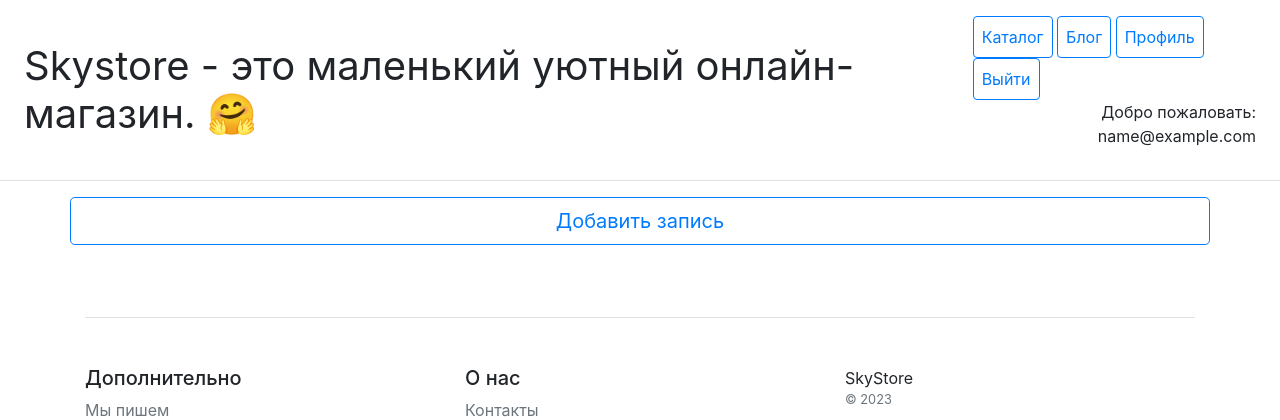
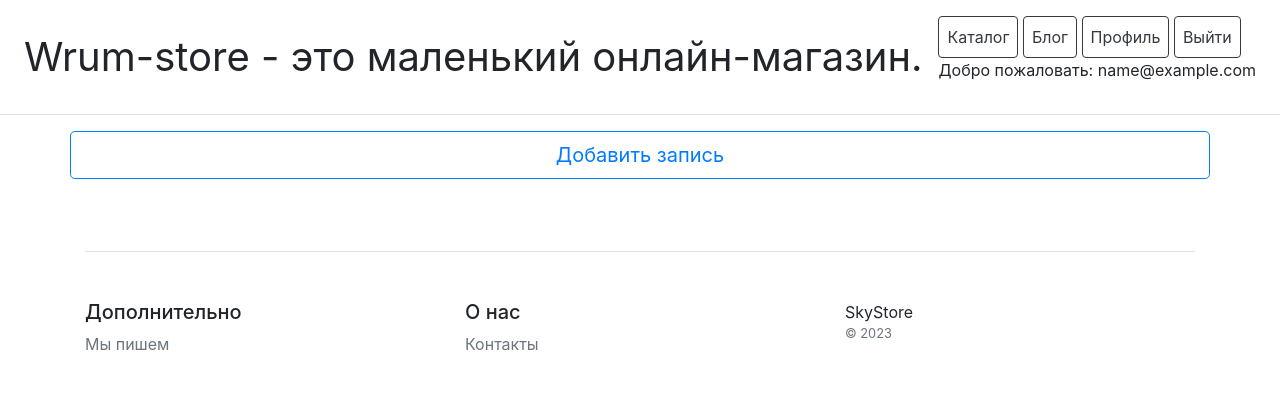
Before and after one commit to ckp1mo/online-store, a Django app: page /blog/ in a window 1280 px wide. Shown: the top 420 px of the page. Run offline with Django 4.2, Linux system fonts and the light colour scheme; the visitor is signed in with stand-in values (Sample User, id 1); data that the repository does not hold is empty; some libraries are stand-ins or nearby versions.

Commit message:
changed btn style

```diff
--- a/blog/templates/blog/blogrecord_confirm_delete.html
+++ b/blog/templates/blog/blogrecord_confirm_delete.html
@@ -10,7 +10,7 @@
                             {% csrf_token %}
                             <p>Удалить запись "{{ object.title }}"?</p>
                             <button type="submit" class="btn btn-success">Подтвердить?</button>
-                            <a href="{% url 'blog:list' %}" class="btn btn-warning">Отмена</a>
+                            <a href="{% url 'blog:list_post' %}" class="btn btn-warning">Отмена</a>
                         </form>
                     </div>
                 </div>
--- a/blog/templates/blog/blogrecord_form.html
+++ b/blog/templates/blog/blogrecord_form.html
@@ -10,7 +10,7 @@
                         <form method="post" enctype="multipart/form-data">
                             {% csrf_token %}
                             {{ form.as_p }}
-                            <button type="submit" class="btn btn-success">
+                            <button type="submit" class="btn btn-outline-success">
                                 {% if object %}
                                     Сохранить
                                 {% else %}
--- a/blog/templates/blog/blogrecord_list.html
+++ b/blog/templates/blog/blogrecord_list.html
@@ -21,23 +21,23 @@
                 <div class="card-footer">
                     {% if perms.blog.view_blogrecord %}
                     <a href="{% url 'blog:view_post' object.pk %}" type="button"
-                       class="btn btn-lg btn-block btn-outline-primary">Смотреть</a>
+                       class="btn btn-outline-info">Смотреть</a>
                     {% endif %}
                     {% if perms.blog.change_blogrecord %}
                     <a href="{% url 'blog:update_post' object.pk %}" type="button"
-                       class="btn btn-lg btn-block btn-outline-primary">Изменить</a>
+                       class="btn btn-outline-info">Изменить</a>
                     {% endif %}
                     {% if perms.blog.delete_blogrecord %}
                     <a href="{% url 'blog:delete_post' object.pk %}" type="button"
-                       class="btn btn-lg btn-block btn-outline-primary">Удалить</a>
+                       class="btn btn-outline-danger">Удалить</a>
                     {% endif %}
                     {% if user.is_staff %}
                         {% if object.is_published %}
                         <a href="{% url 'blog:change_status' object.pk %}" type="button"
-                           class="btn btn btn-block btn-outline-primary">Деактивировать</a>
+                           class="btn btn-outline-primary">Деактивировать</a>
                         {% else %}
                         <a href="{% url 'blog:change_status' object.pk %}" type="button"
-                           class="btn btn btn-block btn-outline-primary">Активировать</a>
+                           class="btn btn-outline-primary">Активировать</a>
                         {% endif %}
                     {% endif %}
                 </div>
--- a/catalog/templates/catalog/includes/inc_menu.html
+++ b/catalog/templates/catalog/includes/inc_menu.html
@@ -1,15 +1,15 @@
 <div class="d-flex flex-column flex-md-row align-items-center p-3 px-md-4 mb-3 bg-white border-bottom box-shadow">
-    <h1 class="my-0 mr-md-auto font-weight-normal">Skystore - это маленький уютный онлайн-магазин. 🤗</h1>
+    <h1 class="my-0 mr-md-auto font-weight-normal">Wrum-store - это маленький онлайн-магазин. </h1>
     <nav class="ms-5">
-        <a class="p-2 btn btn-outline-primary" href="/">Каталог</a>
-        <a class="p-2 btn btn-outline-primary" href="/blog">Блог</a>
+        <a class="p-2 btn btn-outline-dark" href="/">Каталог</a>
+        <a class="p-2 btn btn-outline-dark" href="/blog">Блог</a>
         {% if user.is_authenticated %}
-            <a class="p-2 btn btn-outline-primary" href="{% url 'users:profile' %}">Профиль</a>
-            <a class="p-2 btn btn-outline-primary" href="{% url 'users:logout' %}">Выйти</a>
+            <a class="p-2 btn btn-outline-dark" href="{% url 'users:profile' %}">Профиль</a>
+            <a class="p-2 btn btn-outline-dark" href="{% url 'users:logout' %}">Выйти</a>
             <p class="text-right">Добро пожаловать: {{ user.email }}</p>
         {% else %}
-            <a class="p-2 btn btn-outline-primary" href="{% url 'users:login' %}">Войти</a>
-            <a class="p-2 btn btn-outline-primary" href="{% url 'users:register' %}">Регистрация</a>
+            <a class="p-2 btn btn-outline-dark" href="{% url 'users:login' %}">Войти</a>
+            <a class="p-2 btn btn-outline-dark" href="{% url 'users:register' %}">Регистрация</a>
         {% endif %}
     </nav>
 </div>
--- a/catalog/templates/catalog/product_list.html
+++ b/catalog/templates/catalog/product_list.html
@@ -28,15 +28,15 @@
                 <div class="card-footer">
                     {% if perms.catalog.view_product %}
                     <a href="{% url 'catalog:view_product' object.pk %}" type="button"
-                       class="btn btn-lg btn-block btn-outline-primary">Смотреть</a>
+                       class="btn btn-outline-info">Смотреть</a>
                     {% endif %}
                     {% if perms.catalog.change_product %}
                     <a href="{% url 'catalog:update_product' object.pk %}" type="button"
-                       class="btn btn-lg btn-block btn-outline-primary">Изменить</a>
+                       class="btn btn-outline-info">Изменить</a>
                     {% endif %}
                     {% if perms.catalog.delete_product %}
                     <a href="{% url 'catalog:delete_product' object.pk %}" type="button"
-                       class="btn btn-lg btn-block btn-outline-primary">Удалить</a>
+                       class="btn btn-outline-danger">Удалить</a>
                     {% endif %}
                 </div>
             </div>
--- a/users/templates/users/user_form.html
+++ b/users/templates/users/user_form.html
@@ -15,12 +15,12 @@
                 <div class="card-body">
                     {% csrf_token %}
                     {{ form.as_p }}
-                    <button type="submit" class="btn btn-success">
+                    <button type="submit" class="btn btn-outline-success">
                         Сохранить
                     </button>
                 </div>
                 <div class="card-footer">
-                    <a href="{% url 'users:generate_new_password' %}" type="button" class="btn btn-danger">Сгенерировать пароль</a>
+                    <a href="{% url 'users:generate_new_password' %}" type="button" class="btn btn-outline-danger">Сгенерировать пароль</a>
                 </div>
             </div>
         </div>
```
Also changed, not shown: blog/templates/blog/blogrecord_detail.html (+22 -3 lines).
